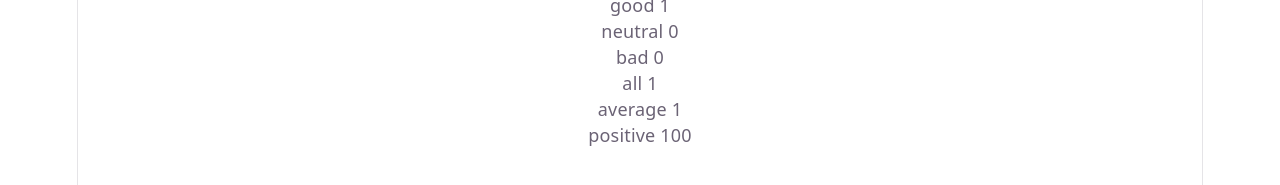
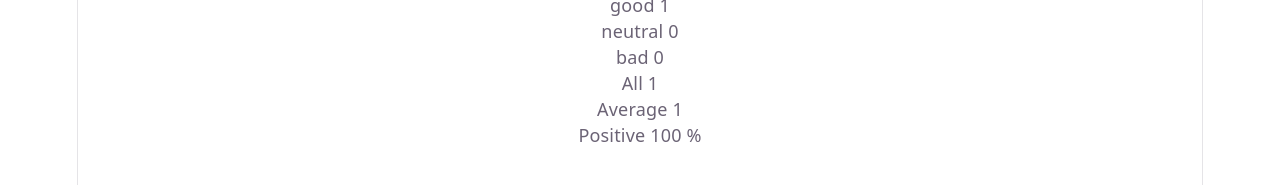
Before and after one commit to nisha6105/Full-Stack-Course-Exercise, a React (Vite) app in the folder Part1/p1/: page / in a window 1280 px wide. Both pictures are taken after a click on the button "good". Shown: the part 161-346 px from the top of the page. Built offline with nearby package versions, Linux system fonts and the light colour scheme.

Commit message:
Add Part 1 exercise 1.10

```diff
--- a/Part1/p1/src/App.jsx
+++ b/Part1/p1/src/App.jsx
@@ -1,12 +1,28 @@
 import { useState } from 'react'
+
+const StatisticLine=(props)=>{
+  return(
+    <p>
+      {props.text} {props.value}
+    </p>
+  )
+}
 
 const Statistics=(props)=>{
   return(
     <div>
-      <p>all {props.total}</p>
-      <p>average {props.average}</p>
-      <p>positive {props.positive}</p>
+      <StatisticLine text="All" value={props.total}/>
+      <StatisticLine text="Average" value={props.average}/>
+      <StatisticLine text="Positive" value={props.positive + ' %'}/>
     </div>
+  )
+}
+
+const Button=(props)=>{
+  return(
+    <button onClick={props.handleClick}>
+      {props.text}
+    </button>
   )
 }
 
@@ -22,15 +38,15 @@ const App=()=>{
   return(
     <div>
       <h1>Give Feedback</h1>
-      <button onClick={()=>setGood(good+1)}>
-        good
-      </button>
-      <button onClick={()=>setNeutral(neutral+1)}>
-        neutral
-      </button>
-      <button onClick={()=>setBad(bad+1)}>
-        bad
-      </button>
+      <Button handleClick={()=>setGood(good+1)}
+        text="good"
+      />
+      <Button handleClick={()=>setNeutral(neutral+1)}
+        text="neutral"
+      />
+      <Button handleClick={()=>setBad(bad+1)}
+        text="bad"
+      />
 
       <h2>Statistics</h2>
       {good==0 && neutral==0 && bad==0 ?(
```
